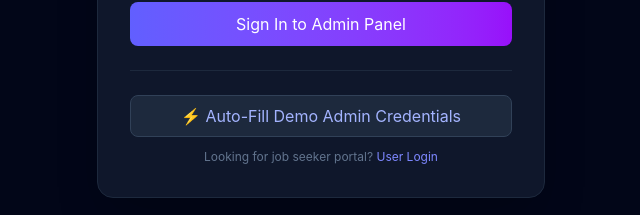
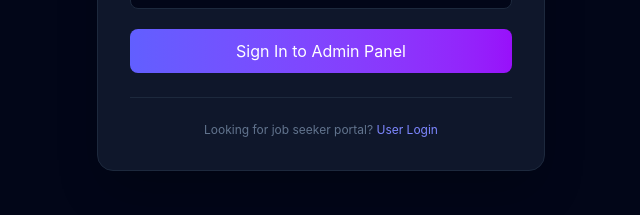
Before and after one commit to Dnyaneshwar7821/HireOrbit--Job-Application-Tracker, a React (Vite) app in the folder hireorbit-frontend/: page /admin/login in a window 1280 px wide. Shown: the part 487-702 px from the top of the page, without its empty margins (319-959 px from the left). Built offline with nearby package versions, Linux system fonts and the light colour scheme; no server answers.

Commit message:
fix: remove autofill admin credentials button

```diff
--- a/hireorbit-frontend/src/pages/admin/AdminLogin.jsx
+++ b/hireorbit-frontend/src/pages/admin/AdminLogin.jsx
@@ -2,7 +2,6 @@ import { useState } from "react";
 import { useNavigate, Link } from "react-router-dom";
 import { adminService } from "../../api/adminService";
 import { useAuth } from "../../context/authContextValue";
-
 import { useToast } from "../../context/ToastContext";
 
 const AdminLogin = () => {
@@ -35,11 +34,6 @@ const AdminLogin = () => {
     } finally {
       setLoading(false);
     }
-  };
-
-  const fillDemoAdmin = () => {
-    setEmail("admin@hireorbit.com");
-    setPassword("Admin@123");
   };
 
   return (
@@ -101,14 +95,7 @@ const AdminLogin = () => {
           </button>
         </form>
 
-        <div className="mt-6 pt-6 border-t border-slate-800 text-center space-y-3">
-          <button
-            onClick={fillDemoAdmin}
-            className="w-full bg-slate-800 hover:bg-slate-700 text-xs text-indigo-300 font-semibold py-2 px-3 rounded-lg border border-slate-700 transition"
-          >
-            ⚡ Auto-Fill Demo Admin Credentials
-          </button>
-
+        <div className="mt-6 pt-6 border-t border-slate-800 text-center">
           <div className="text-xs text-slate-500">
             Looking for job seeker portal?{" "}
             <Link to="/login" className="text-indigo-400 hover:underline">
```
